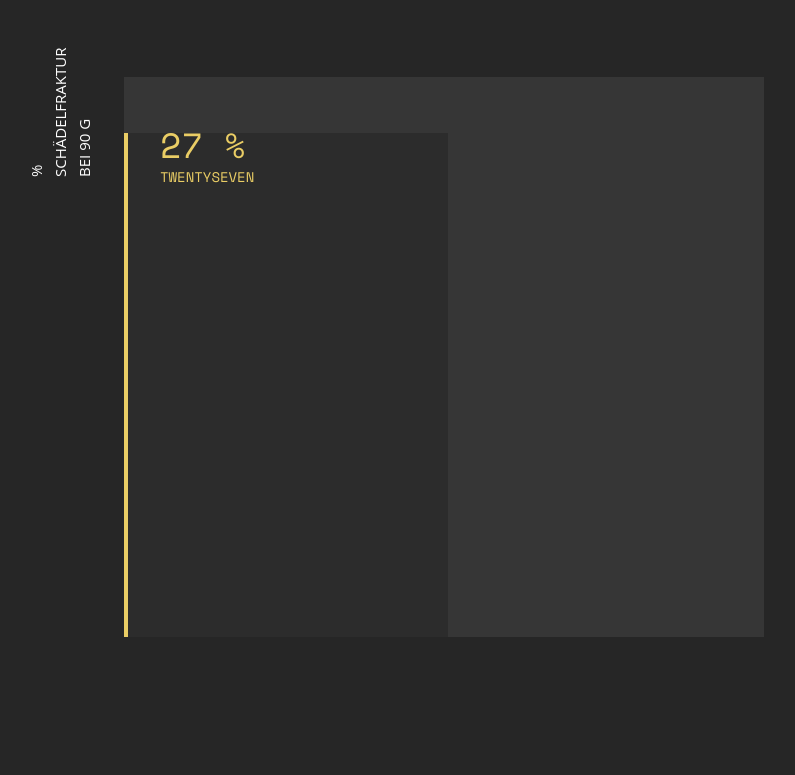
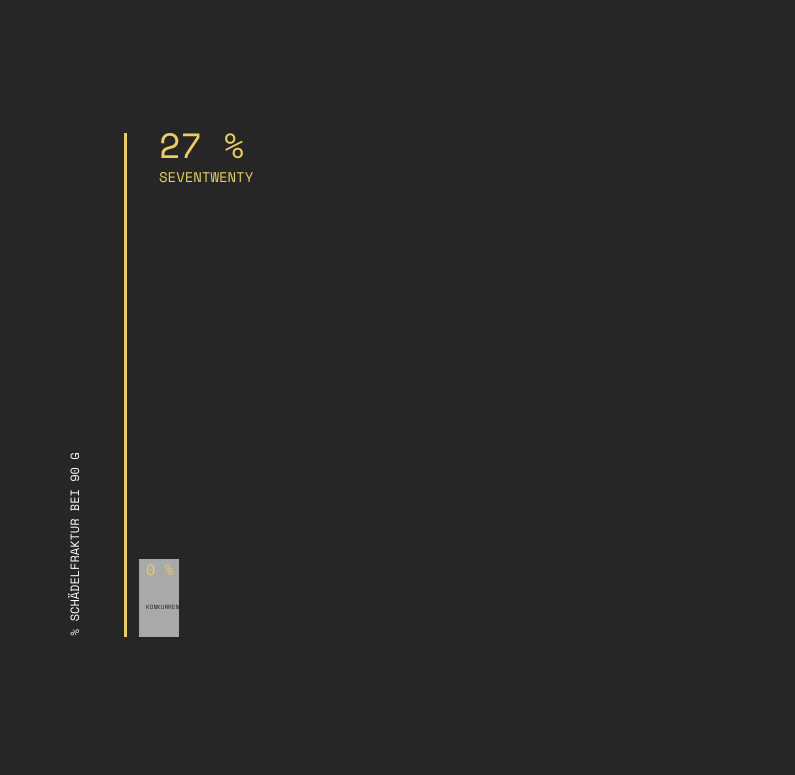
Before and after one commit to ricardoabbas/gsap-playground, a plain HTML site: page index.html in a window 1280 px wide. Shown: the whole page, without its empty margins (4-799 px from the left). Drawn offline with nearby package versions, Linux system fonts and the light colour scheme.

Commit message:
Update: Working modelof first chart line done, now time to add other lines

```diff
--- a/css/styles.css
+++ b/css/styles.css
@@ -1,31 +1,9 @@
 html, body {
     height: 100%;
   }
+
   body {
     background-color: #262626;
-    font-family: 'Open Sans', sans-serif;
-    overflow: hidden;
-  }
-  #box {
-    background-color: #88ce02;
-    position: absolute;
-    top: 50%;
-    left: 50%;
-    width: 100px;
-    height: 100px;
-    transform: translate(-50%, -50%);
-    z-index: 1;
-  }
-
-  .boxSmall {
-    position: absolute;
-    background-color: #70a40b;
-    position: absolute;
-    bottom: 0;
-    left: 0;
-    width: 25px;
-    height: 75px;
-    z-index: 2;
   }
 
   .boxTiny {
@@ -41,34 +19,62 @@ html, body {
     display: flex;
     width: 50%;
     height: 70%;
-    flex-direction: column-reverse;
-    background-color:rgb(54, 54, 54);
+    /*flex-direction: row;*/
+    align-items: flex-end;
+    /*background-color:rgb(54, 54, 54);*/
     margin-top: 6%;
     font-family: 'Space Mono', monospace;
+  }
+
+  .txtbox{
+    width: 20%;
+    height: 90%;
+    float: left;
+    position: relative;
+    display: flex;
+    flex-direction: column-reverse;
 
   }
 
-  .txtbox{
-    width: 10%;
-    height: 70%;
+  #rotext{
+    transform: rotate(-90deg);
+    opacity:0;
+    position: absolute;
+    font-size: 0.8em;
+    bottom:0;
+    white-space: nowrap;
+    text-align: left;
+    transform-origin: bottom;
+
+    /* NOT the subtile solution, but good for now */
+    padding-left: 136px;
+    padding-bottom: 72px;
+  }
+   /*
+  .txtbox, .rotext{
+    border: 1px solid pink;
+  }*/
+
+  #line{
+    border-left: 3px solid transparent;
+    opacity: 0;
+    white-space: nowrap;
+   /* background-color:#2c2c2c;*/
     float: left;
-  }
-
-  .rotext{
-    transform: rotate(-90deg);
-    color: #FFF;
 
   }
 
-  #line{
-    border-left: 4px solid transparent;
-    opacity: 0;
-    width: 300px;
-    background-color:#2c2c2c;
-    float: left;
+  #line2{
+    border-left: 3px solid #A6A8A6;
+    position: fixed;
+    margin-left: 11.2%;
+    background-color: darkgray;
   }
 
-  #lala{
+
+
+
+  .countnumb{
     margin-top: -5%;
     margin-left: 10%;
     font-size: 1;
--- a/index.html
+++ b/index.html
@@ -34,23 +34,93 @@
     <div class="boxSmall boxTiny"></div>
   </div>--->
 
-  <div class="txtbox">
-      <p class="rotext">% SCHÄDELFRAKTUR BEI 90 G</p>
-      </div>
 
 
-  <div id="flexcontainer">
+
+<div id="flexcontainer">
+
+    <div class="txtbox">
+        <p id="rotext">% SCHÄDELFRAKTUR BEI 90 G</p>
+    </div>
+
     <div id="line">
-      <p id="lala">27 %</p>
-      <p class="subtxt">Twentyseven</p>
+        <p class="countnumb"> <span id="count">0</span> %</p>
+        <p class="subtxt">Seventwenty</p>
     </div>
+
+    <div id="line2">
+        <p class="countnumb"> <span id="count2">0</span> %</p>
+        <p class="subtxt">Konkurrenz</p>
+    </div>
+
+
 </div>
-
 
 
 
 </body>
 </html>
+
+
+
+<script>
+var counter = { var: 0 };
+var tal = document.getElementById("count");
+
+ TweenMax.to(counter, 2.5, {
+      var: 27,
+      onUpdate: function () {
+          tal.innerHTML = Math.ceil(counter.var);
+      },
+      ease:Expo.easeInOut
+  });
+
+</script>
+
+
+
+
+<script>
+
+var line = document.querySelectorAll("#line");
+var line2 = document.querySelectorAll("#line2");
+
+TweenMax.set(line, {
+  borderColor: 'transparent',
+});
+
+TweenMax.to(line, 3, {
+  scaleY: 1,
+  height: '90%',
+  width: '50%',
+  opacity:"100",
+  ease:Expo.easeInOut,
+  fontSize: '35',
+  color: '#EACD65',
+  borderColor: '#EACD65',
+});
+
+
+
+</script>
+
+
+
+<script>
+
+    var line = document.querySelectorAll("#rotext");
+
+    TweenMax.to(line, 4, {
+      opacity:"100",
+      ease:Expo.easeInOut,
+      fontSize: '0.8em',
+      color: '#fff',
+      /*ease:Quad.easeInOut, */
+    });
+
+    </script>
+
+
 
 <!-----
 <script>
@@ -68,30 +138,6 @@ TweenMax.to(document.getElementById("line"), 1, {
 </script>--->
 
 
-<script>
-
-var line = document.querySelectorAll('#line');
-
-TweenMax.to(line, 6, {
-  scaleY: 1,
-  height: '90%',
-  width: '50%',
-  opacity:"100",
-  ease:Elastic.easeOut,
-  fontSize: '35',
-  color: '#EACD65',
-  /*ease:Quad.easeInOut, */
-
-
-});
-
-TweenMax.to(line, 5, {
-  borderColor: '#EACD65',
-
-
-});
-
-</script>
 
 
 
```
